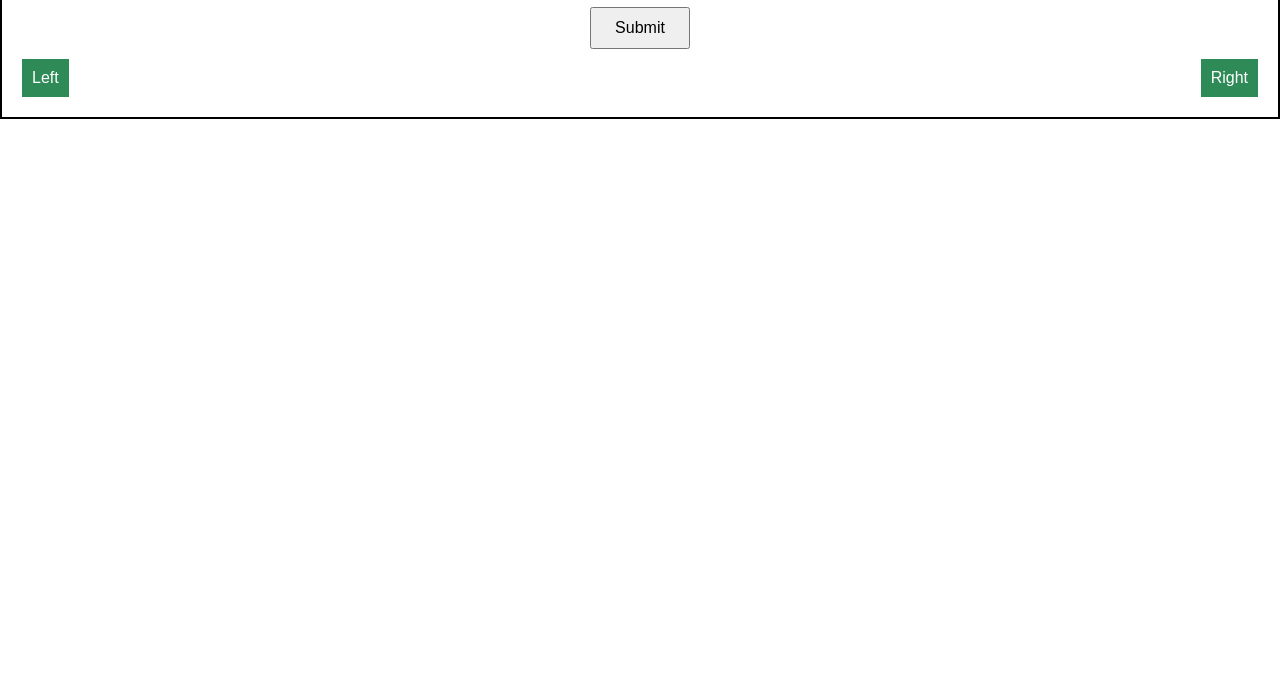
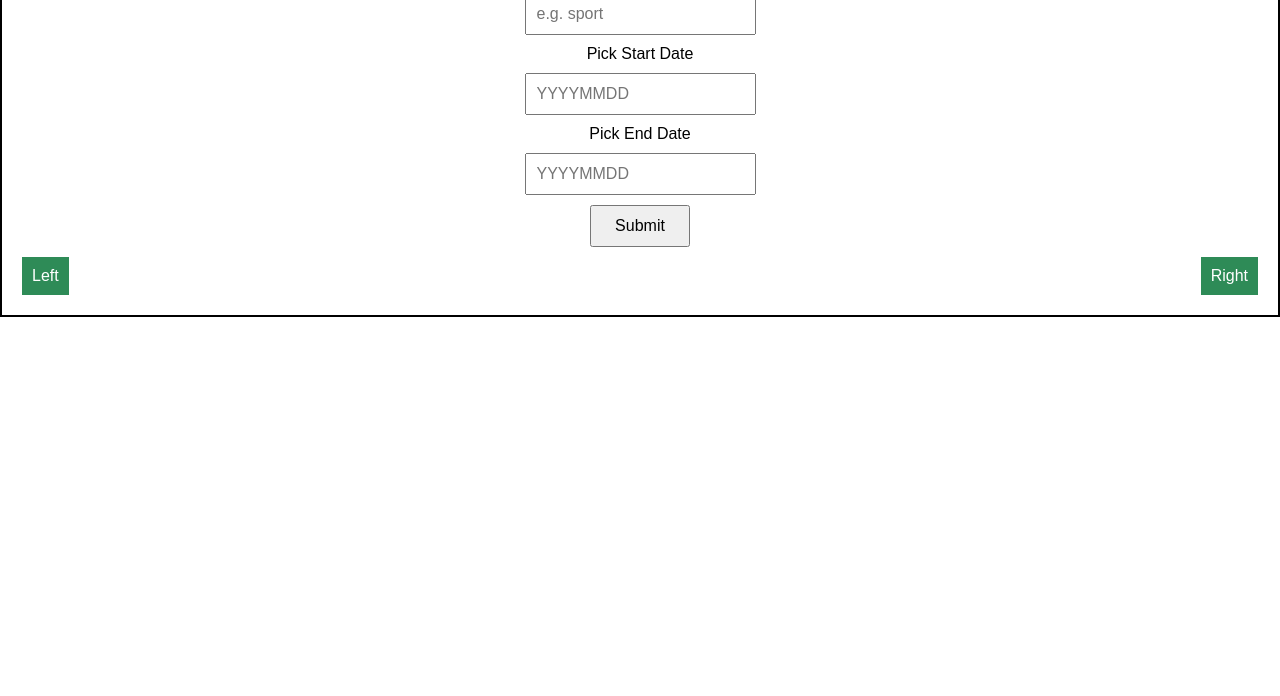
Before and after one commit to YutaMoriJP/NY_Times_API_Project, a React app: page / in a window 1280 px wide. Shown: the part 104-800 px from the top of the page. Built offline with nearby package versions, Linux system fonts and the light colour scheme.

Commit message:
added readme file

```diff
--- a/components/app.js
+++ b/components/app.js
@@ -57,15 +57,7 @@ class App extends React.Component {
     );
   }
   render() {
-    const {
-      keyword,
-      startDate,
-      endDate,
-      nyTime,
-      isLoaded,
-      error,
-      pageCount,
-    } = this.state;
+    const { keyword, startDate, endDate, nyTime, isLoaded, error } = this.state;
     console.log(this.state);
     return (
       <div className="container">
--- a/src/style.css
+++ b/src/style.css
@@ -17,7 +17,8 @@
 input, label{
     padding: 10px;
     font-size: 1rem;
-    margin: 10;
+    margin: auto;
+    display: block;
 }
 
 .submit {
```
Also changed, not shown: dist/index.html, readme.md (added), 6 other files.
